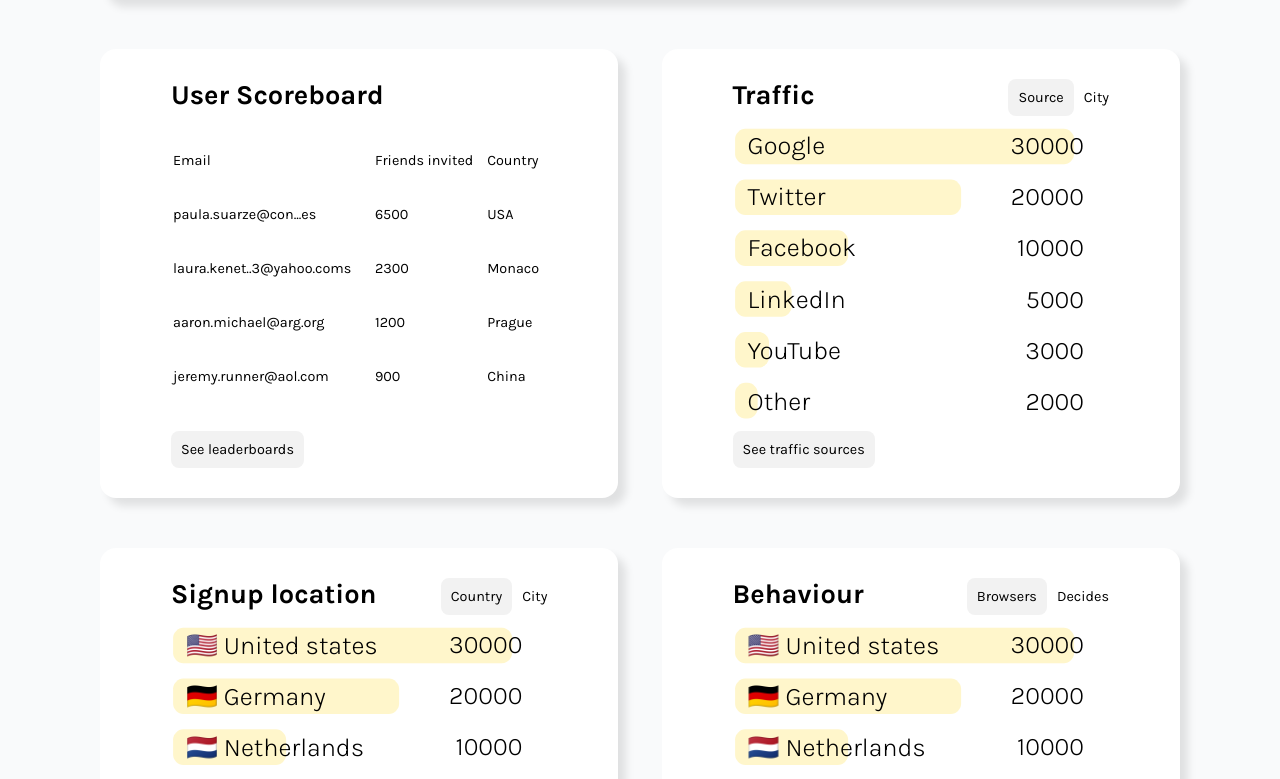
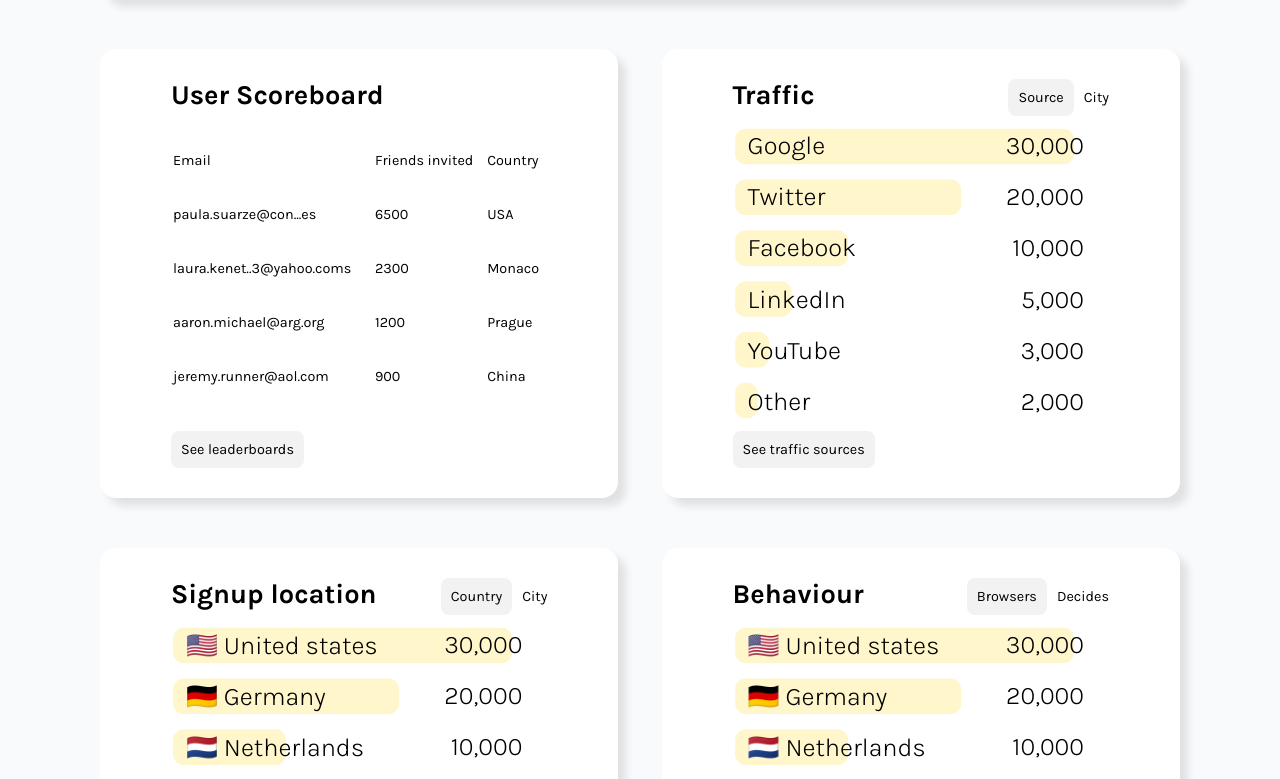
Before and after one commit to alwinsDen/analytics, a Next.js app: page / in a window 1280 px wide. Shown: the part 1203-1982 px from the top of the page. Built offline with nearby package versions, Linux system fonts and the light colour scheme.

Commit message:
feat(analysis): Added localeString("en-US")
Signed-off-by: alwinvarghese <jsmadesimple@gmail.com>

```diff
--- a/src/app/components/CommonBoards/HorizontalGraph/index.tsx
+++ b/src/app/components/CommonBoards/HorizontalGraph/index.tsx
@@ -39,7 +39,7 @@ export const HorizontalGraph = (props: {
           return (
             <div key={index} className={"onChartLabel"}>
               {vls}
-              <p>{props.series[index]}</p>
+              <p>{props.series[index].toLocaleString("en-US")}</p>
             </div>
           );
         })}
```
